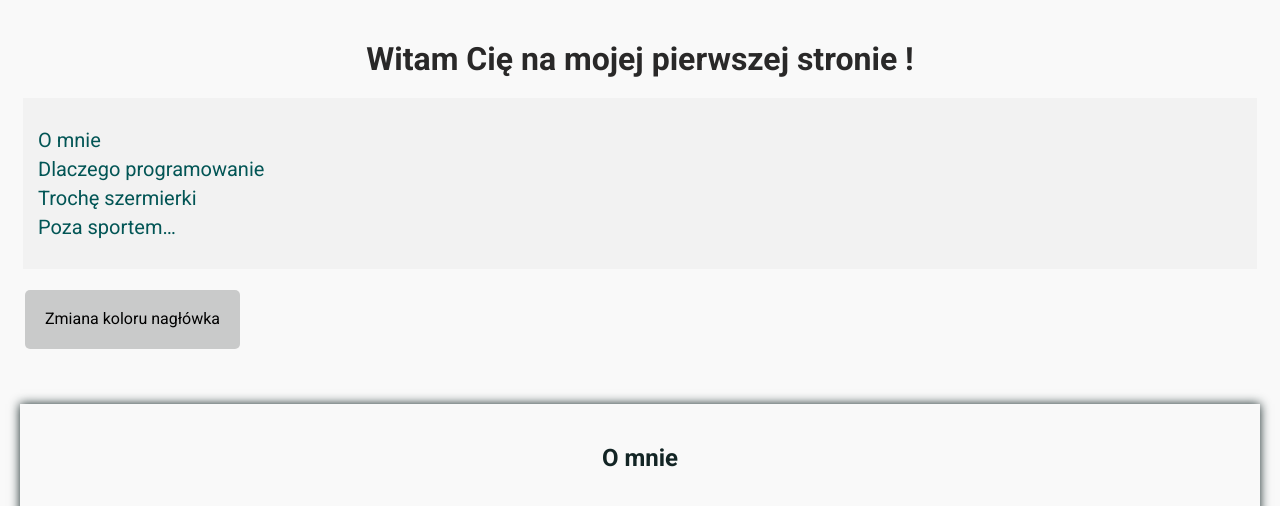
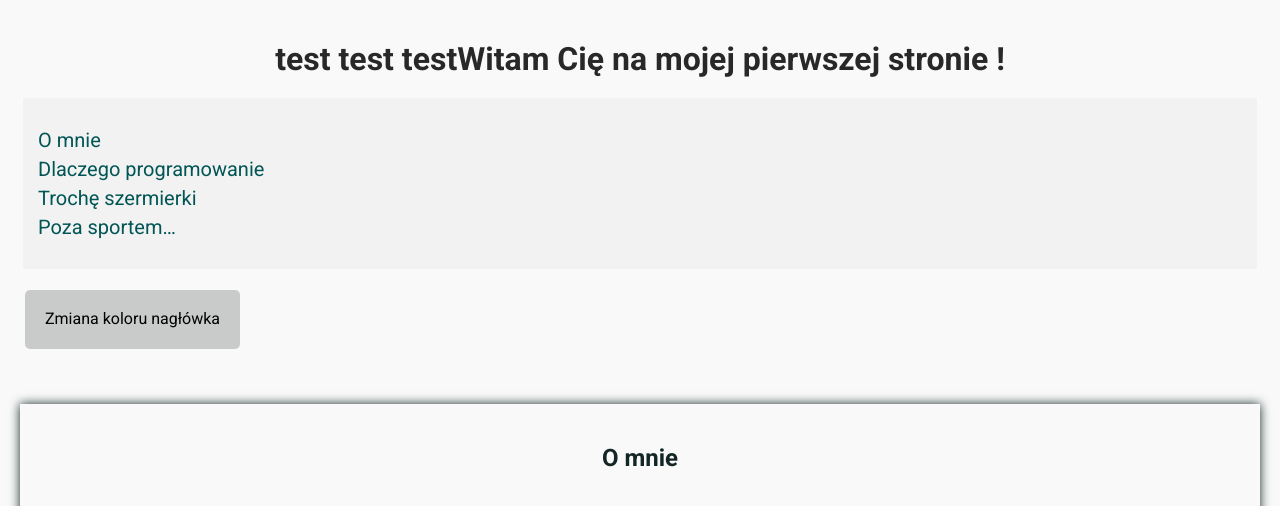
Before and after one commit to SewBrzozka/homepage, a plain HTML site: page index.html in a window 1280 px wide. Shown: the top 506 px of the page. Drawn offline with nearby package versions, Linux system fonts and the light colour scheme.

Commit message:
test GitHub

```diff
--- a/index.html
+++ b/index.html
@@ -27,7 +27,7 @@
 <body class="body">
 
     <header>
-        <h1 class="mainHeader">Witam Cię na mojej pierwszej stronie !</h1>
+        <h1 class="mainHeader">test test testWitam Cię na mojej pierwszej stronie !</h1>
     </header>
 
     <nav class="navigation">
```
